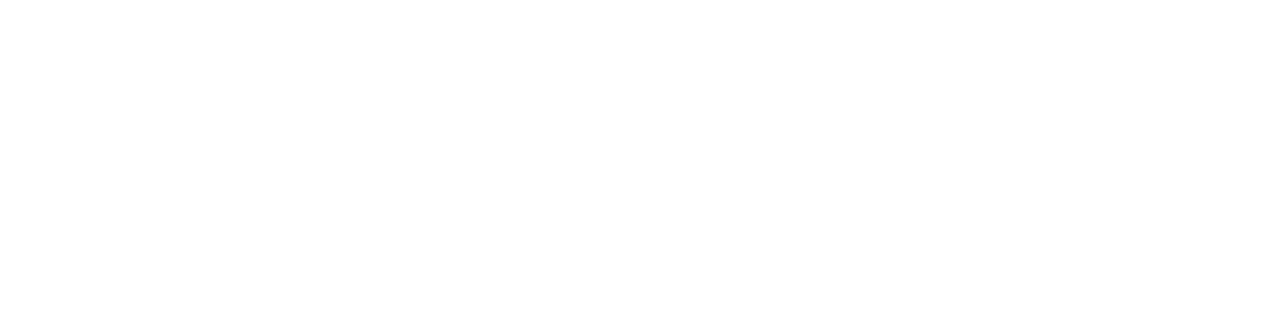
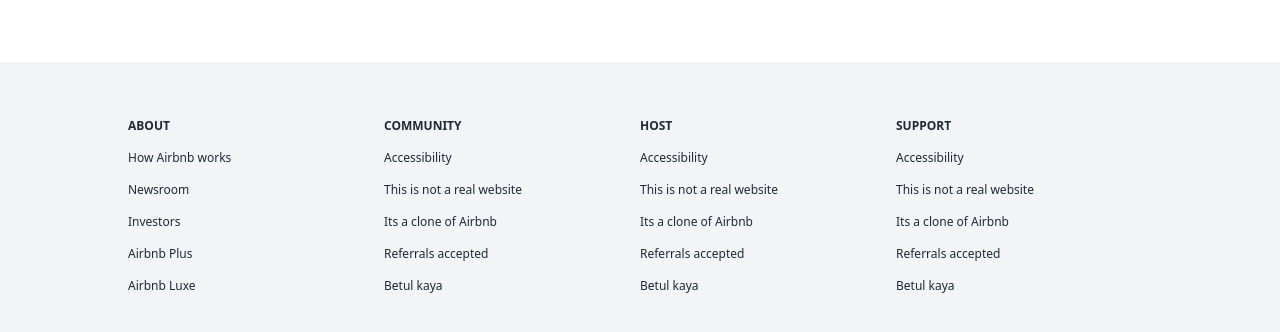
Before and after one commit to bbetulkaya/airbnb-clone, a Next.js app: page / in a window 1280 px wide. Shown: the part 1902-2234 px from the top of the page. Before the commit the page ends 1964 px from the top, so only its background shows below. Built offline with nearby package versions, Linux system fonts and the light colour scheme.

Commit message:
feat: create a footer section

```diff
--- /dev/null
+++ b/src/components/Footer.jsx
@@ -0,0 +1,40 @@
+const Footer = () => {
+  return (
+    <div className="grid grid-cols-1 md:grid-cols-4 gap-y-10 px-32 py-14 bg-gray-100 text-gray-600">
+      <div className="space-y-4 text-xs text-gray-800">
+        <h5 className="font-bold">ABOUT</h5>
+        <p>How Airbnb works</p>
+        <p>Newsroom</p>
+        <p>Investors</p>
+        <p>Airbnb Plus</p>
+        <p>Airbnb Luxe</p>
+      </div>
+      <div className="space-y-4 text-xs text-gray-800">
+        <h5 className="font-bold">COMMUNITY</h5>
+        <p>Accessibility</p>
+        <p>This is not a real website</p>
+        <p>Its a clone of Airbnb</p>
+        <p>Referrals accepted</p>
+        <p>Betul kaya</p>
+      </div>
+      <div className="space-y-4 text-xs text-gray-800">
+        <h5 className="font-bold">HOST</h5>
+        <p>Accessibility</p>
+        <p>This is not a real website</p>
+        <p>Its a clone of Airbnb</p>
+        <p>Referrals accepted</p>
+        <p>Betul kaya</p>
+      </div>
+      <div className="space-y-4 text-xs text-gray-800">
+        <h5 className="font-bold">SUPPORT</h5>
+        <p>Accessibility</p>
+        <p>This is not a real website</p>
+        <p>Its a clone of Airbnb</p>
+        <p>Referrals accepted</p>
+        <p>Betul kaya</p>
+      </div>
+    </div>
+  );
+};
+
+export default Footer;
--- a/src/pages/index.js
+++ b/src/pages/index.js
@@ -7,6 +7,7 @@
 import SmallCard from "@/components/SmallCard";
 import MediumCard from "@/components/MediumCard";
 import LargeCard from "@/components/LargeCard";
+import Footer from "@/components/Footer";
 
 export default function Home() {
   return (
@@ -48,6 +49,7 @@
           buttonText="Get Inspired"
         />
       </main>
+      <Footer />
     </div>
   );
 }
```
